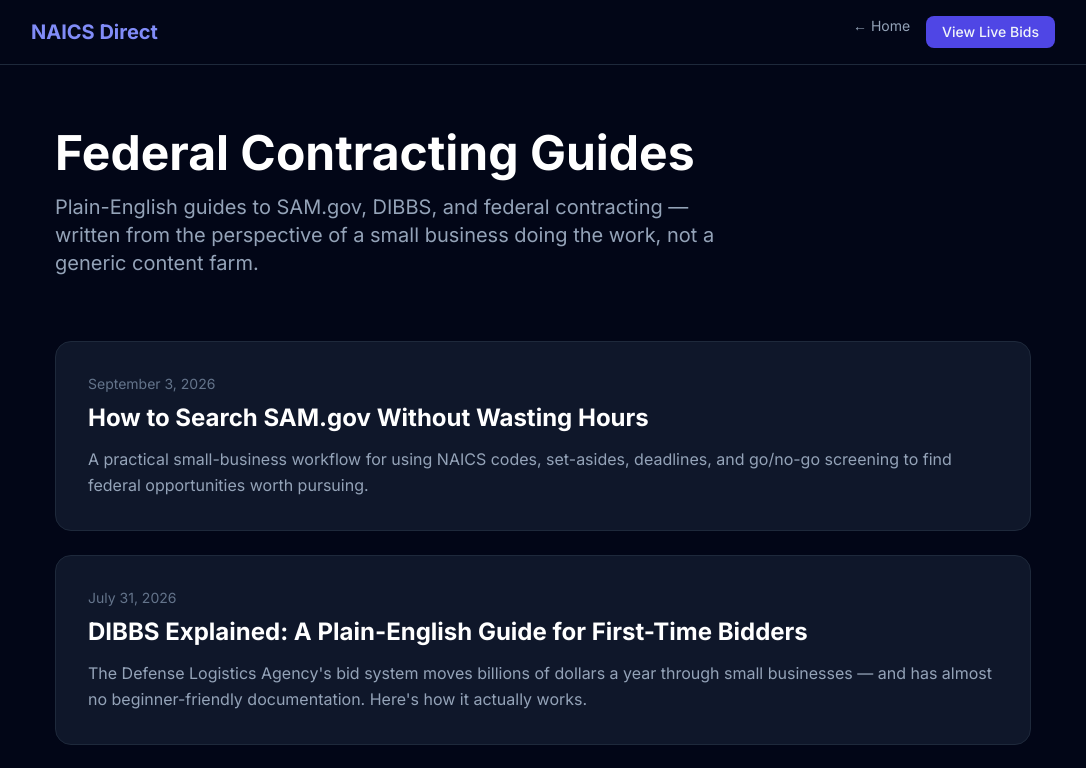
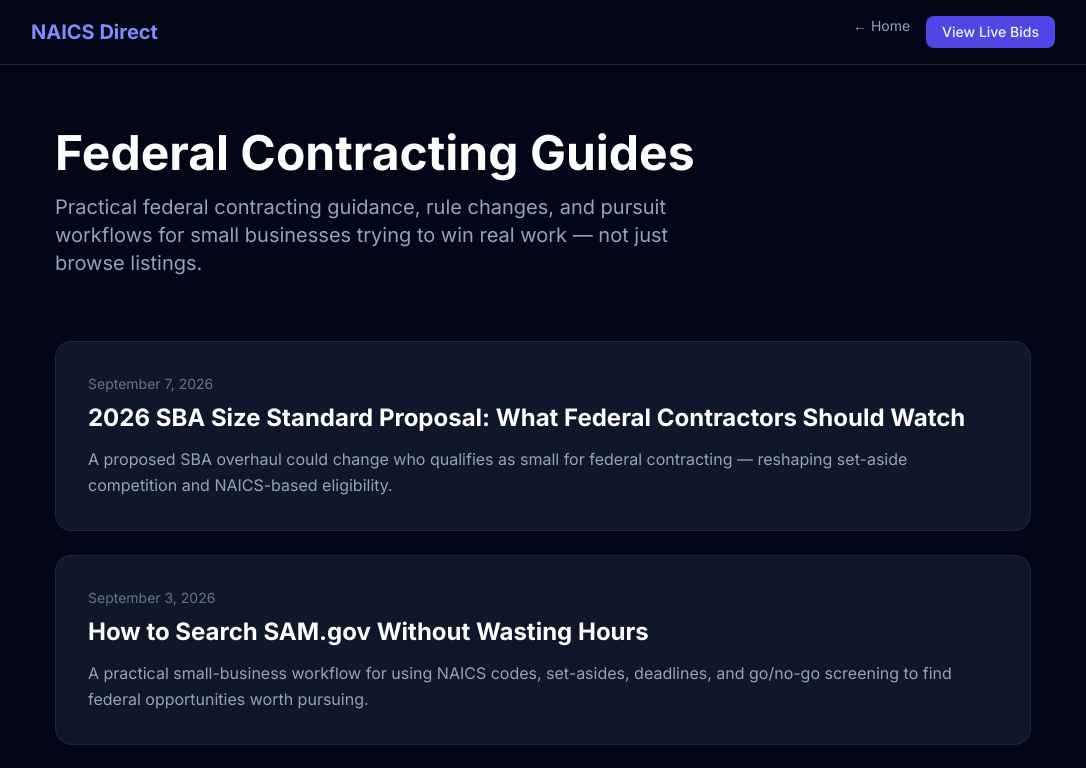
Before and after one commit to runjohnray2-lgtm/naicsdirect, a Next.js app: page /blog in a window 1280 px wide. Shown: the top 768 px of the page, without its empty margins (97-1183 px from the left). Built offline with nearby package versions, Linux system fonts and the light colour scheme.

Commit message:
Feature 2026 SBA rule-watch article

```diff
--- a/app/blog/page.tsx
+++ b/app/blog/page.tsx
@@ -5,13 +5,19 @@
 export const metadata: Metadata = {
   title: "Federal Contracting Guides | NAICS Direct Blog",
   description:
-    "Plain-English guides to SAM.gov, DIBBS, and federal contracting for small businesses — written by a small business that actually bids on these contracts.",
+    "Plain-English guides to SAM.gov, DIBBS, federal contracting rules, and small-business bidding — written for contractors actually pursuing federal work.",
   alternates: {
     canonical: "https://naicsdirect.com/blog",
   },
 }
 
 const FEATURED_GUIDES = [
+  {
+    slug: "sba-size-standards-2026-federal-contracting",
+    title: "2026 SBA Size Standard Proposal: What Federal Contractors Should Watch",
+    publishedDate: "2026-09-07",
+    dek: "A proposed SBA overhaul could change who qualifies as small for federal contracting — reshaping set-aside competition and NAICS-based eligibility.",
+  },
   {
     slug: "how-to-search-sam-gov-without-wasting-hours",
     title: "How to Search SAM.gov Without Wasting Hours",
@@ -70,7 +76,7 @@
             Federal Contracting Guides
           </h1>
           <p className="text-xl text-slate-400 max-w-2xl">
-            Plain-English guides to SAM.gov, DIBBS, and federal contracting — written from the perspective of a small business doing the work, not a generic content farm.
+            Practical federal contracting guidance, rule changes, and pursuit workflows for small businesses trying to win real work — not just browse listings.
           </p>
         </section>
 
```
